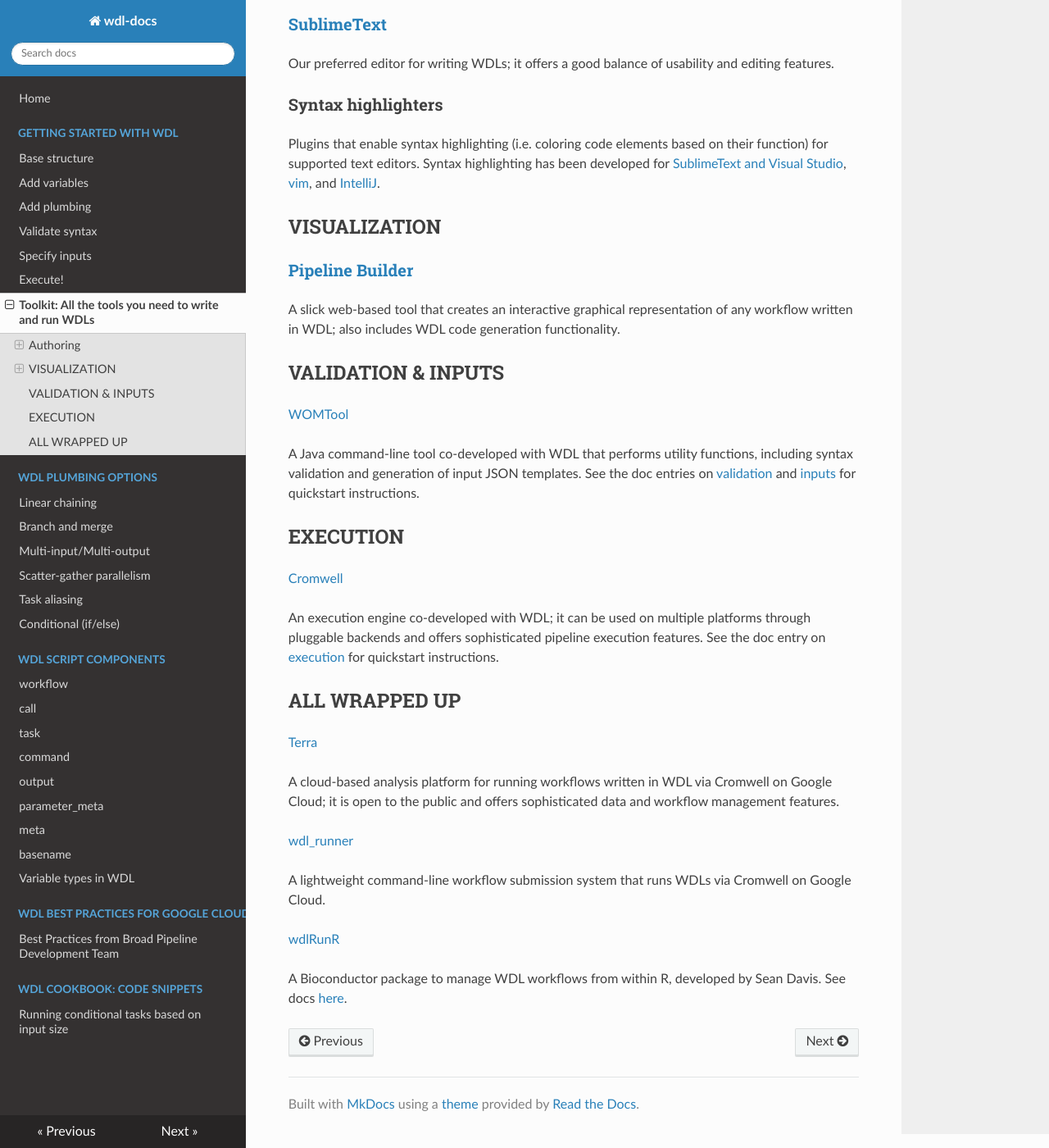
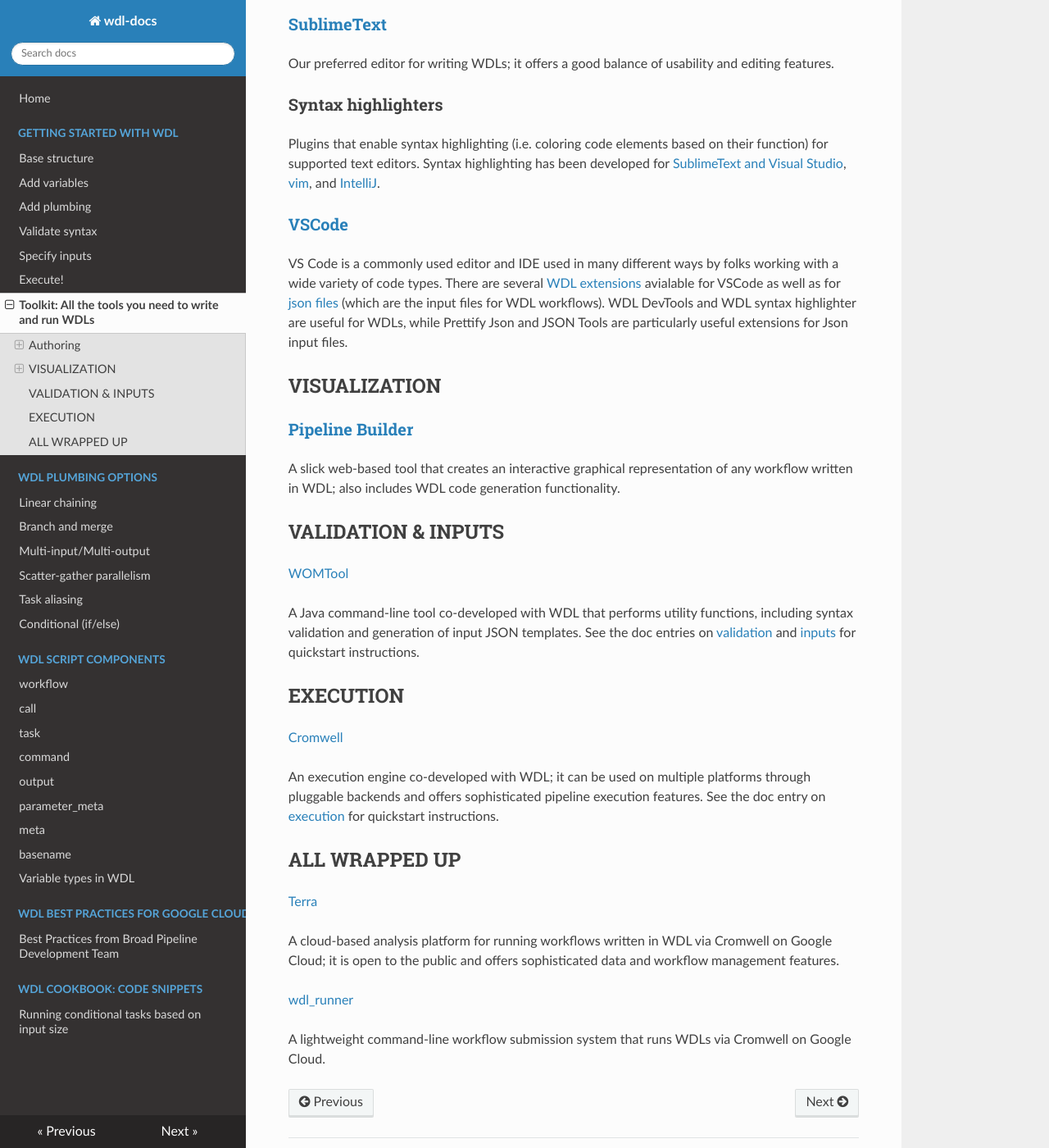
Before and after one commit to openwdl/wdl-docs, an MkDocs documentation site: the page built from docs/WDL/toolkit.md, in a window 1280 px wide and 1400 px high, scrolled down 200 px. Shown: the whole window at 82% size. Built offline with MkDocs 1.6.1, drawn with Linux system fonts in a browser that asks for light colours; nearby versions of some CDN libraries.

Commit message:
wdlRunR is deprecated, VSCode
Seems like maybe not something to link to (wdlRunR) and adding in VSCode plus extensions.

```diff
--- a/docs/WDL/toolkit.md
+++ b/docs/WDL/toolkit.md
@@ -8,6 +8,9 @@ Our preferred editor for writing WDLs; it offers a good balance of usability and
 ### Syntax highlighters
 
 Plugins that enable syntax highlighting (i.e. coloring code elements based on their function) for supported text editors. Syntax highlighting has been developed for [SublimeText and Visual Studio](https://github.com/broadinstitute/wdl-sublime-syntax-highlighter), [vim](https://github.com/broadinstitute/vim-wdl), and [IntelliJ](https://github.com/broadinstitute/winstanley#winstanley-an-intellij-plug-in-for-wdl).
+
+### [VSCode](https://code.visualstudio.com/)
+VS Code is a commonly used editor and IDE used in many different ways by folks working with a wide variety of code types.  There are several [WDL extensions](https://marketplace.visualstudio.com/search?term=wdl&target=VSCode&category=All%20categories&sortBy=Relevance) avialable for VSCode as well as for [json files](https://marketplace.visualstudio.com/search?term=json&target=VSCode&category=All%20categories&sortBy=Relevance) (which are the input files for WDL workflows).  WDL DevTools and WDL syntax highlighter are useful for WDLs, while Prettify Json and JSON Tools are particularly useful extensions for Json input files.
 
 ## VISUALIZATION
 ### [Pipeline Builder](https://github.com/epam/pipeline-builder)
@@ -32,7 +35,3 @@ A cloud-based analysis platform for running workflows written in WDL via Cromwel
 [wdl_runner](https://github.com/broadinstitute/wdl-runner)
 
 A lightweight command-line workflow submission system that runs WDLs via Cromwell on Google Cloud.
-
-[wdlRunR](https://github.com/seandavi/wdlRunR)
-
-A Bioconductor package to manage WDL workflows from within R, developed by Sean Davis. See docs [here](https://seandavi.github.io/wdlRunR/).
```
